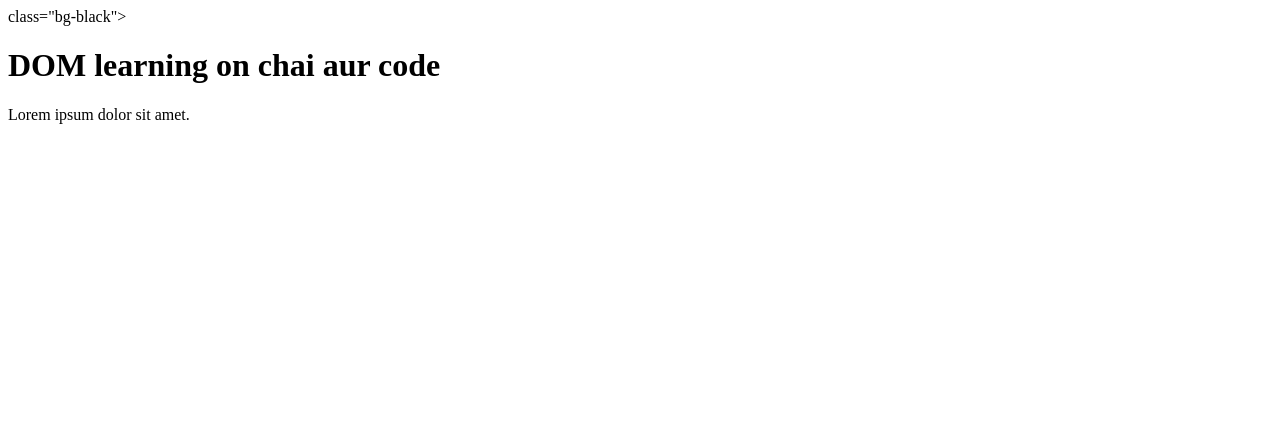
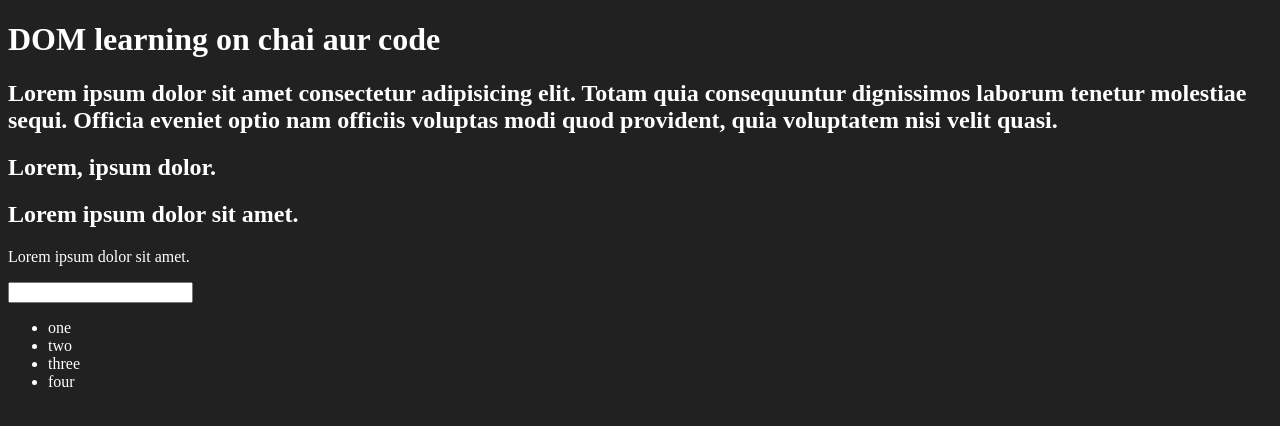
Before and after one commit to RiyaSingh-1915/jss, a plain HTML site: page 06_DOM/one.html in a window 1280 px wide. Drawn offline with Linux system fonts and the light colour scheme.

Commit message:
container config done

```diff
--- a/06_DOM/one.html
+++ b/06_DOM/one.html
@@ -4,11 +4,28 @@
     <meta charset="UTF-8">
 
     <title>DOM learning</title>
+<style>
+    .bg-black{
+        background-color:#212121;
+        color: #fff;
+    }
+</style>
 </head>
-<body>
-    <div>class="bg-black">
-        <h1 class="heading"> DOM learning on chai aur code</h1>
+<body class="bg-black">
+    <div>
+        <h1 id="title" class="heading"> DOM learning on chai aur code <span style="display:none;">test text</span></h1>
+        <h2>Lorem ipsum dolor sit amet consectetur adipisicing elit. Totam quia consequuntur dignissimos laborum tenetur molestiae sequi. Officia eveniet optio nam officiis voluptas modi quod provident, quia voluptatem nisi velit quasi.</h2>
+        <h2>Lorem, ipsum dolor.</h2>
+        <h2>Lorem ipsum dolor sit amet.</h2>
         <p>Lorem ipsum dolor sit amet.</p>
+        <input type="'password" name="" id="">
+
+        <ul>
+            <li class="list-item" >one</li>
+            <li class="list-item" >two</li>
+            <li class="list-item" >three</li>
+            <li class="list-item" >four</li>
+        </ul>
 
     </div>
 </body>
```
